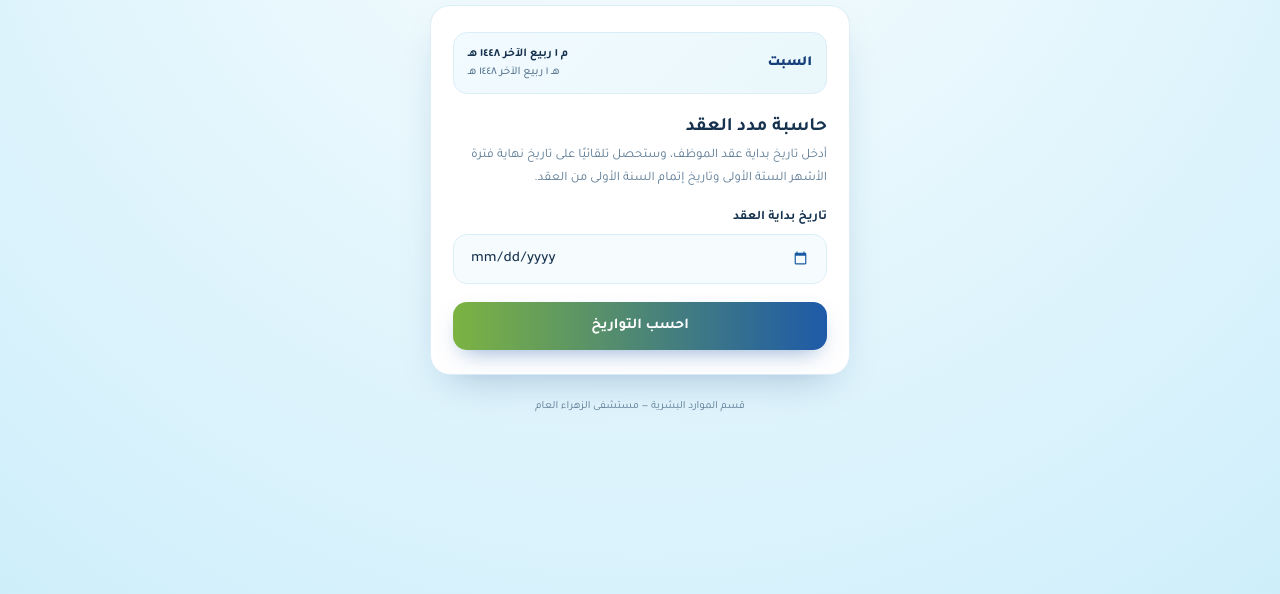
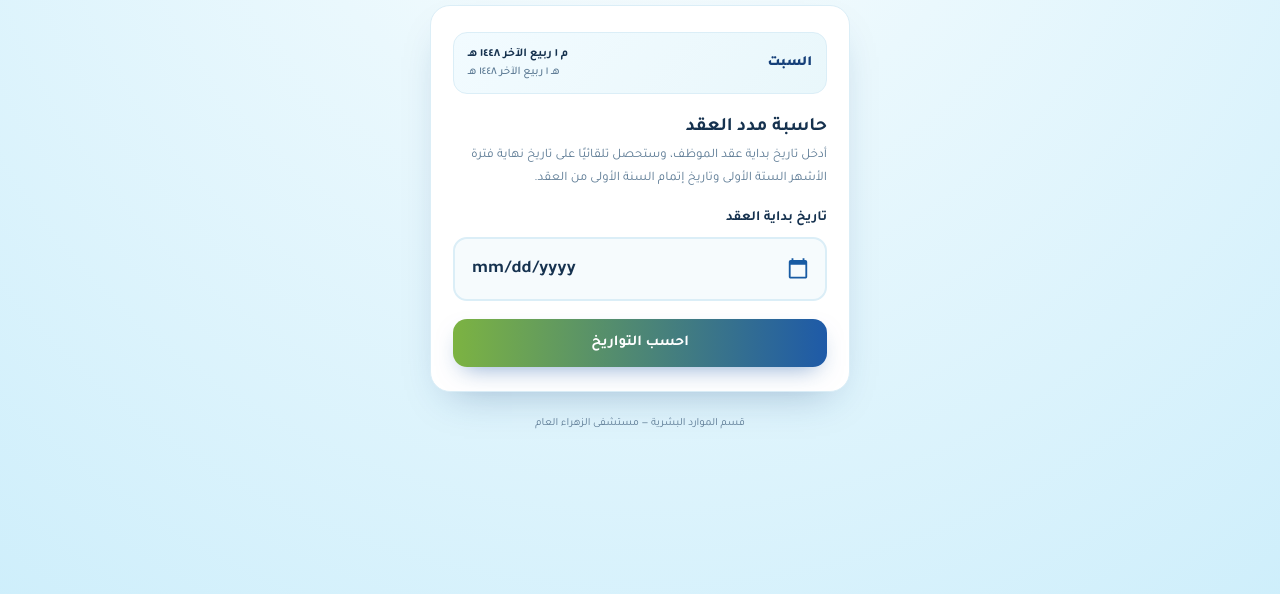
Before and after one commit to netflix26037/HR, a plain HTML site: page index.html in a window 1280 px wide. Shown: the part 158-752 px from the top of the page. Drawn offline with Linux system fonts and the light colour scheme.

Commit message:
Add files via upload

```diff
--- a/index.html
+++ b/index.html
@@ -109,10 +109,10 @@
 
   label{
     display:block;
-    font-size:13px;
+    font-size:14px;
     font-weight:700;
     color:var(--ink);
-    margin-bottom:8px;
+    margin-bottom:10px;
   }
 
   .date-wrap{
@@ -121,13 +121,14 @@
 
   input[type="date"]{
     width:100%;
-    padding:14px 16px;
+    padding:18px 16px;
+    min-height:58px;
     font-family:'Tajawal', sans-serif;
-    font-size:15px;
-    font-weight:500;
+    font-size:18px;
+    font-weight:700;
     color:var(--ink);
     background:#f6fbfd;
-    border:1.5px solid var(--line);
+    border:2px solid var(--line);
     border-radius:14px;
     outline:none;
     transition:border-color .15s ease, background .15s ease;
@@ -143,6 +144,8 @@
   input[type="date"]::-webkit-calendar-picker-indicator{
     filter:invert(28%) sepia(45%) saturate(1400%) hue-rotate(180deg);
     cursor:pointer;
+    transform:scale(1.3);
+    margin-inline-start:6px;
   }
 
   button{
```
